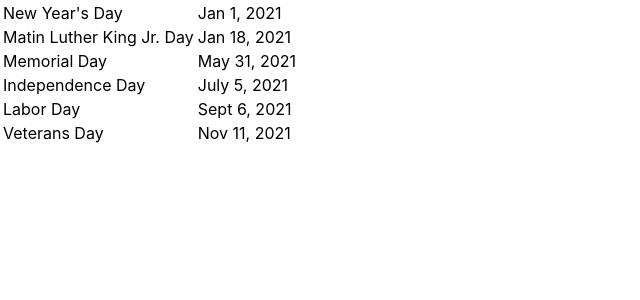
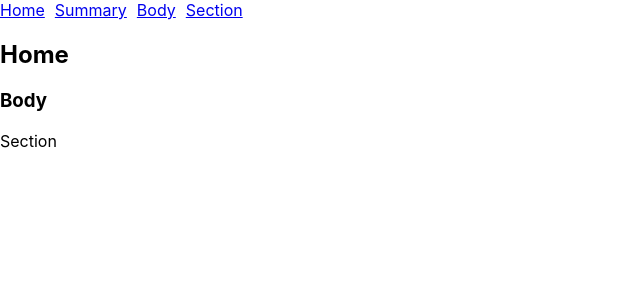
Before and after one commit to acparkgh/React-Discovery, a React (Create React App) app: page /Body/Section in a window 1280 px wide. Shown: the top 300 px of the page, without its empty margins (0-640 px from the left). Built offline with nearby package versions, Linux system fonts and the light colour scheme.

Commit message:
test React Routing

```diff
--- a/package.json
+++ b/package.json
@@ -8,6 +8,7 @@
     "@testing-library/user-event": "^12.1.10",
     "react": "^17.0.1",
     "react-dom": "^17.0.1",
+    "react-router-dom": "^5.2.0",
     "react-scripts": "4.0.2",
     "web-vitals": "^1.0.1"
   },
--- a/src/App.js
+++ b/src/App.js
@@ -1,13 +1,17 @@
 import logo from './logo.svg';
 import './App.css';
 // import Discovery from './container/Discovery';
-import Holidays from './container/Holidays';
+// import Holidays from './container/Holidays';
+
+
+import ReactRouter from './container/ReactRouter';
+import { BrowserRouter } from 'react-router-dom';
 
 function App() {
   return (
-
-      <Holidays />
-
+    <BrowserRouter>
+      <ReactRouter />
+    </BrowserRouter>
   );
 }
 
--- /dev/null
+++ b/src/container/ReactRouter.css
@@ -0,0 +1,4 @@
+a+a {
+  margin-left: 10px;
+
+}
--- /dev/null
+++ b/src/container/ReactRouter.js
@@ -0,0 +1,32 @@
+import './ReactRouter.css';
+import React, { Component } from 'react';
+import { Route, NavLink } from 'react-router-dom';
+
+
+class ReactRouter extends Component {
+
+
+
+  render() {
+    return (
+      <div>
+        <nav>
+          <NavLink to='/'>Home</NavLink>
+          <NavLink to='/Summary'>Summary</NavLink>
+          <NavLink to='/Body'>Body</NavLink>
+          <NavLink to='/Body/Section'>Section</NavLink>
+        </nav>
+
+        <Route path='/' render={ () => <h2>Home</h2> } />
+        <Route path='/Summary' render={ () => <h3>Summary</h3> } />
+        <Route path='/Body' render={ () => <h3>Body</h3> } />
+        <Route path='/Body/Section' render={ () => <p>Section</p> } />
+
+      </div>
+    )
+  }
+
+
+}
+
+export default ReactRouter;
```
Also changed, not shown: 1 other file (tests, documents, lock files or other folders).
